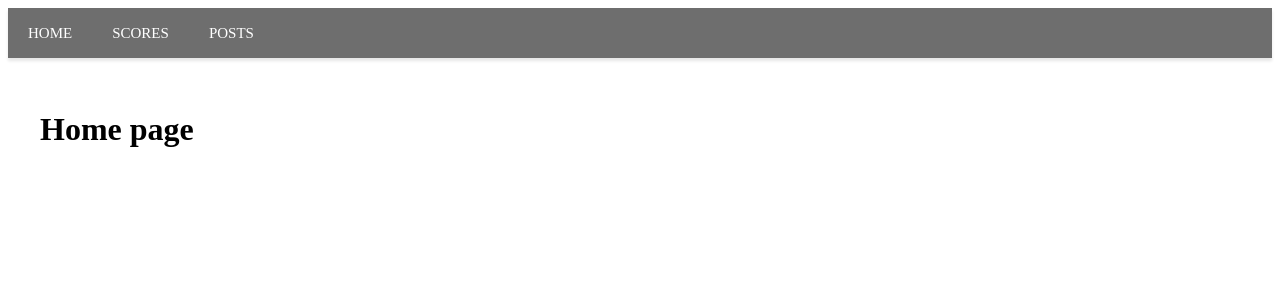
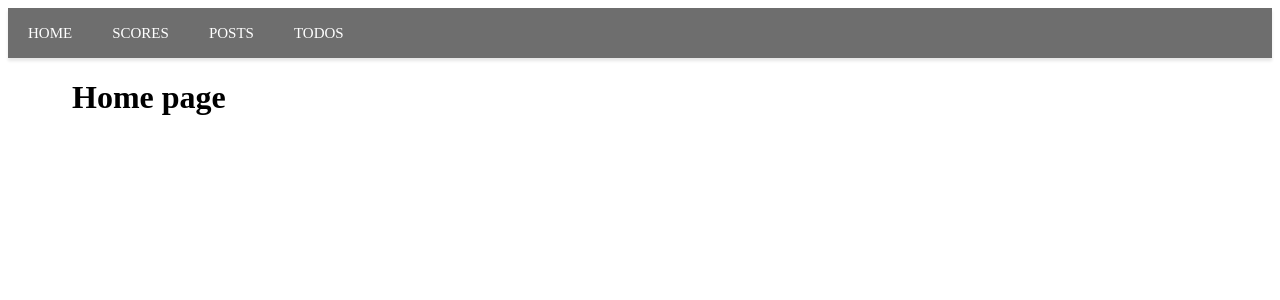
Before and after one commit to cunnellp5/MiniApps, a SvelteKit app: page / in a window 1280 px wide. Shown: the top 300 px of the page. Built offline with nearby package versions, Linux system fonts and the light colour scheme.

Commit message:
update layout

```diff
--- a/src/routes/+layout.svelte
+++ b/src/routes/+layout.svelte
@@ -2,6 +2,7 @@
   <a class="hover-line" href="/">Home</a>
   <a class="hover-line" href="/scores">Scores</a>
   <a class="hover-line" href="/posts">Posts</a>
+  <a class="hover-line" href="/todo">Todos</a>
 </nav>
 
 <main>
@@ -11,10 +12,8 @@
 
 <style>
   main {
-      padding: 1rem;
-      margin: 1rem;
+    margin: 0 4rem;
   }
-
 
   nav {
     position: relative;
```
